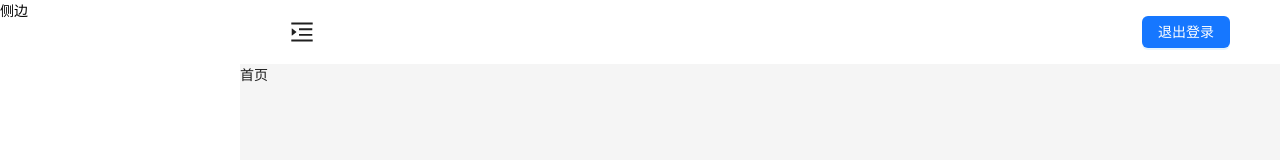
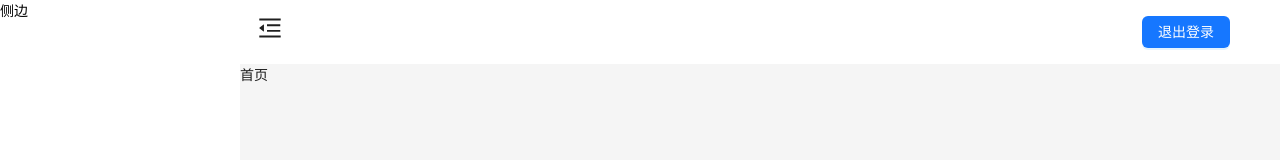
Before and after one commit to LcLoveStudy/template-react, a React (Vite) app: page / in a window 1280 px wide. Shown: the top 160 px of the page. Built offline with nearby package versions, Linux system fonts and the light colour scheme.

Commit message:
update:修改header样式

```diff
--- a/src/view/layout/header/index.tsx
+++ b/src/view/layout/header/index.tsx
@@ -8,7 +8,8 @@ const HeaderComp = (props: {
   const { collapseChange, collapsed } = props;
   return (
     <div className="h-full flex items-center justify-between">
-      {collapsed ? (
+      <div className="ml-[-2rem]">
+      {!collapsed ? (
         <MenuFoldOutlined
           style={{ fontSize: "1.5rem" }}
           onClick={collapseChange}
@@ -19,6 +20,7 @@ const HeaderComp = (props: {
           onClick={collapseChange}
         />
       )}
+      </div>
       <Button type="primary">退出登录</Button>
     </div>
   );
```
